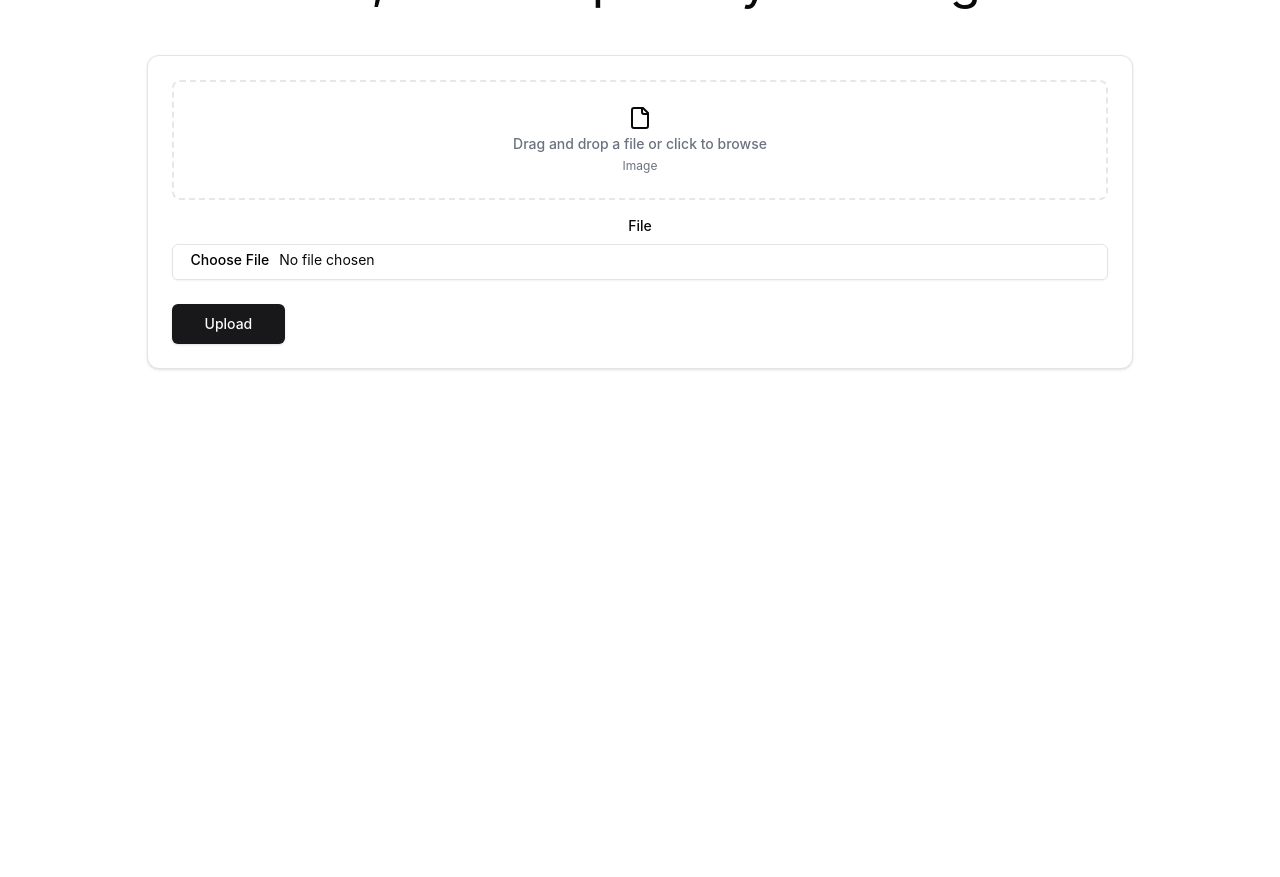
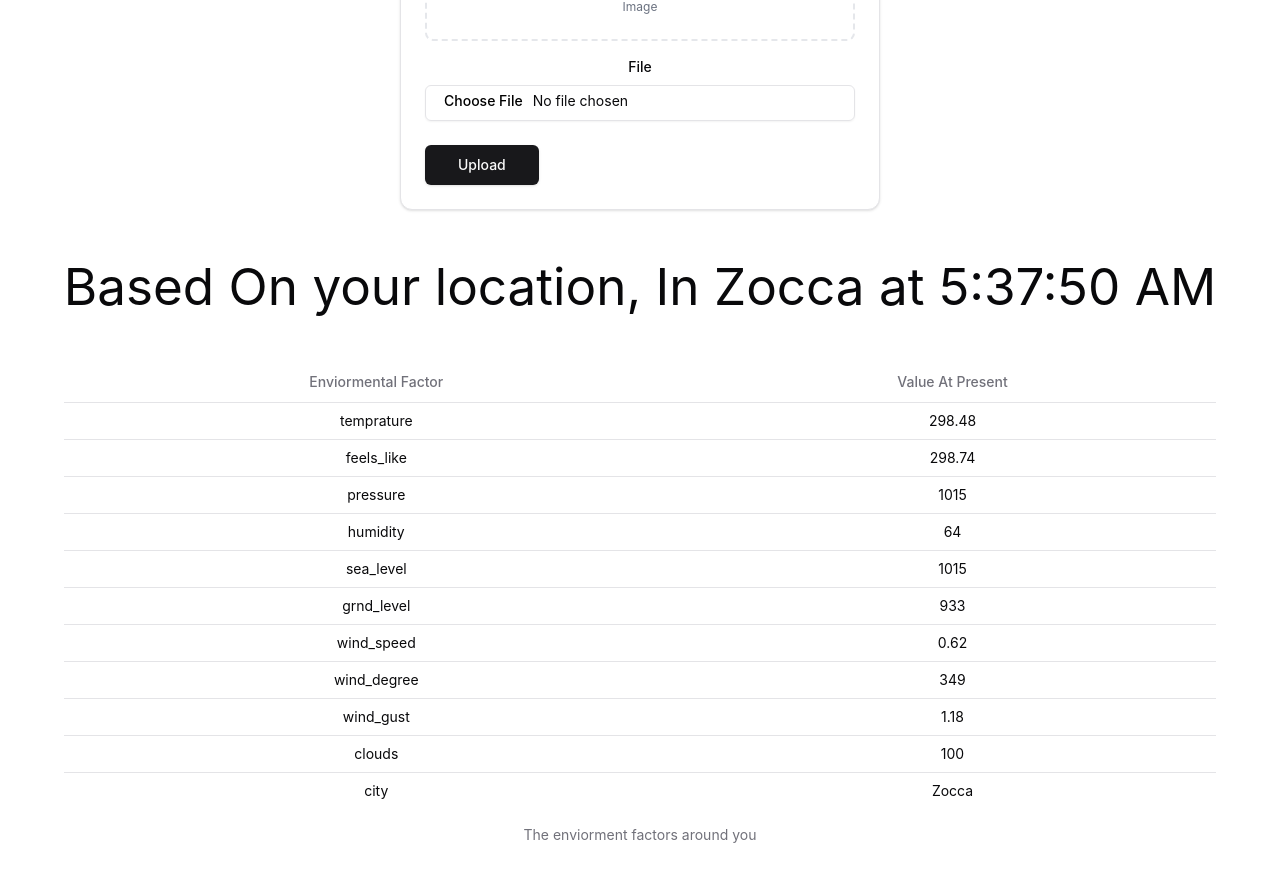
Before and after one commit to DivyanshKaran/SIH_2024, a React (Vite) app: page / in a window 1280 px wide. Shown: the part 240-1117 px from the top of the page. Before the commit the page ends 800 px from the top, so only its background shows below. Built offline with nearby package versions, Linux system fonts and the light colour scheme; no server answers.

Commit message:
Added The Table component

```diff
--- a/src/App.tsx
+++ b/src/App.tsx
@@ -1,5 +1,5 @@
 import "./App.css";
-import Main from "./components/MainComponents/main";
+import Main from "./components/MainComponents/Main";
 
 function App() {
   return (
--- /dev/null
+++ b/src/components/MainComponents/EnviormentFactors.tsx
@@ -0,0 +1,109 @@
+import { useGeolocation } from "@/hooks/useGeolocation";
+import {
+  Table,
+  TableBody,
+  TableCaption,
+  TableCell,
+  TableHead,
+  TableHeader,
+  TableRow,
+} from "../ui/table";
+import { useEffect, useState } from "react";
+// const API_KEY = "c8bd12fc9a1e4a4792290328240409";
+
+interface EnviormentData {
+  temprature: number;
+  feels_like: number;
+  pressure: number;
+  humidity: number;
+  sea_level: number;
+  grnd_level: number;
+  wind_speed: number;
+  wind_degree: number;
+  wind_gust: number;
+  clouds: number;
+  city: string;
+  time: Date;
+}
+
+export default function EnviormentFactors({ data }: EnviormentData) {
+  // console.log(data);
+  const [positiion, setPosition] = useState({ lat: 0, lng: 0 });
+  const [error, setError] = useState("");
+
+  function getPosition() {
+    if (!navigator.geolocation) {
+      setError("Please give permission to fetch us your location");
+      return;
+    }
+    navigator.geolocation.getCurrentPosition(
+      (pos) => {
+        // console.log(pos.coords);
+        setPosition({
+          lat: pos.coords.latitude,
+          lng: pos.coords.longitude,
+        });
+      },
+      (error) => {
+        setError("Please give permission to fetch us your location");
+      }
+    );
+  }
+  useEffect(getPosition, []);
+  // let data: EnviormentData;
+  async function setLocation() {
+    //   const API_URL = `https://api.openweathermap.org/data/3.0/onecall?lat=${positiion.lat}&lon=${positiion.lng}&exclude={part}&appid=${API_KEY}`;
+    // const API_URL = `http://www.7timer.info/bin/api.pl?lon=${positiion.lng}&lat=${positiion.lat}&product=astro&output=json`;
+    // // const API_URL = `https://api.weatherapi.com/v1/forecast.json?key=e41da91f19cc43e683c105740232806&q=${positiion}&days=7%60`;
+    // const respose = await fetch(API_URL);
+    // const rdata = await respose.json();
+    // console.log(rdata);
+    const url =
+      "https://weatherapi-com.p.rapidapi.com/current.json?q=Hazaribagh%2C-0.13";
+    const options = {
+      method: "GET",
+      headers: {
+        "x-rapidapi-key": "f7baf5e290msh65ad94bd3efd709p138069jsn0933db9a73de",
+        "x-rapidapi-host": "weatherapi-com.p.rapidapi.com",
+      },
+    };
+
+    try {
+      const response = await fetch(url, options);
+      const result = await response.json();
+      console.log(result);
+    } catch (error) {
+      console.error(error);
+    }
+  }
+  useEffect(() => setLocation, [positiion]);
+  console.log(positiion);
+  if (error.length > 0) {
+    return <h1>{error}</h1>;
+  }
+  const { time, ...loopData } = data;
+  return (
+    <div>
+      <h1 className="mb-12">
+        Based On your location, In {data.city} at {time.toLocaleTimeString()}
+      </h1>
+      <Table>
+        <TableCaption>The enviorment factors around you</TableCaption>
+        <TableHeader>
+          <TableRow>
+            <TableHead className="text-center">Enviormental Factor</TableHead>
+            <TableHead className="text-center">Value At Present</TableHead>
+          </TableRow>
+        </TableHeader>
+        <TableBody>
+          {Object.entries(loopData).map(([key, value]) => (
+            <TableRow key={key}>
+              <TableCell>{key}</TableCell>
+              <TableCell>{value}</TableCell>
+            </TableRow>
+          ))}
+        </TableBody>
+      </Table>
+    </div>
+  );
+}
--- /dev/null
+++ b/src/components/MainComponents/Main.tsx
@@ -0,0 +1,79 @@
+import FileUploader from "../ui/FileUploader";
+import EnviormentFactors from "./EnviormentFactors";
+
+const data = {
+  coord: {
+    lon: 10.99,
+    lat: 44.34,
+  },
+  weather: [
+    {
+      id: 501,
+      main: "Rain",
+      description: "moderate rain",
+      icon: "10d",
+    },
+  ],
+  base: "stations",
+  main: {
+    temp: 298.48,
+    feels_like: 298.74,
+    temp_min: 297.56,
+    temp_max: 300.05,
+    pressure: 1015,
+    humidity: 64,
+    sea_level: 1015,
+    grnd_level: 933,
+  },
+  visibility: 10000,
+  wind: {
+    speed: 0.62,
+    deg: 349,
+    gust: 1.18,
+  },
+  rain: {
+    "1h": 3.16,
+  },
+  clouds: {
+    all: 100,
+  },
+  dt: 1661870592,
+  sys: {
+    type: 2,
+    id: 2075663,
+    country: "IT",
+    sunrise: 1661834187,
+    sunset: 1661882248,
+  },
+  timezone: 7200,
+  id: 3163858,
+  name: "Zocca",
+  cod: 200,
+};
+
+const propData = {
+  temprature: data.main.temp,
+  feels_like: data.main.feels_like,
+  pressure: data.main.pressure,
+  humidity: data.main.humidity,
+  sea_level: data.main.sea_level,
+  grnd_level: data.main.grnd_level,
+  wind_speed: data.wind.speed,
+  wind_degree: data.wind.deg,
+  wind_gust: data.wind.gust,
+  clouds: data.clouds.all,
+  city: data.name,
+  time: new Date(data.dt),
+};
+
+function Main() {
+  return (
+    <div className="flex flex-col content-center gap-12">
+      <h1 className="">Welcome,Please upload your Crop Image here</h1>
+      <FileUploader />
+      <EnviormentFactors data={propData} />
+    </div>
+  );
+}
+
+export default Main;
--- a/src/components/MainComponents/main.tsx
+++ /dev/null
@@ -1,14 +0,0 @@
-import FileUploader from "../ui/FileUploader";
-
-function Main() {
-  return (
-    <>
-      <h1 className="mb-12">Welcome,Please upload your image here</h1>
-      <>
-        <FileUploader />
-      </>
-    </>
-  );
-}
-
-export default Main;
--- a/src/components/ui/FileUploader.tsx
+++ b/src/components/ui/FileUploader.tsx
@@ -6,12 +6,12 @@ import { PropsWithChildren } from "react";
 
 export default function FileUploader() {
   return (
-    <Card>
+    <Card className="w-[30rem] m-auto">
       <CardContent className="p-6 space-y-4">
         <div className="border-2 border-dashed border-gray-200 rounded-lg flex flex-col gap-1 p-6 items-center">
           <FileIcon />
           <span className="text-sm font-medium text-gray-500">
-            Drag and drop a file or click to browse
+            Drag and drop a image or click to browse
           </span>
           <span className="text-xs text-gray-500">Image</span>
         </div>
--- /dev/null
+++ b/src/components/ui/table.tsx
@@ -0,0 +1,120 @@
+import * as React from "react"
+
+import { cn } from "@/lib/utils"
+
+const Table = React.forwardRef<
+  HTMLTableElement,
+  React.HTMLAttributes<HTMLTableElement>
+>(({ className, ...props }, ref) => (
+  <div className="relative w-full overflow-auto">
+    <table
+      ref={ref}
+      className={cn("w-full caption-bottom text-sm", className)}
+      {...props}
+    />
+  </div>
+))
+Table.displayName = "Table"
+
+const TableHeader = React.forwardRef<
+  HTMLTableSectionElement,
+  React.HTMLAttributes<HTMLTableSectionElement>
+>(({ className, ...props }, ref) => (
+  <thead ref={ref} className={cn("[&_tr]:border-b", className)} {...props} />
+))
+TableHeader.displayName = "TableHeader"
+
+const TableBody = React.forwardRef<
+  HTMLTableSectionElement,
+  React.HTMLAttributes<HTMLTableSectionElement>
+>(({ className, ...props }, ref) => (
+  <tbody
+    ref={ref}
+    className={cn("[&_tr:last-child]:border-0", className)}
+    {...props}
+  />
+))
+TableBody.displayName = "TableBody"
+
+const TableFooter = React.forwardRef<
+  HTMLTableSectionElement,
+  React.HTMLAttributes<HTMLTableSectionElement>
+>(({ className, ...props }, ref) => (
+  <tfoot
+    ref={ref}
+    className={cn(
+      "border-t bg-muted/50 font-medium [&>tr]:last:border-b-0",
+      className
+    )}
+    {...props}
+  />
+))
+TableFooter.displayName = "TableFooter"
+
+const TableRow = React.forwardRef<
+  HTMLTableRowElement,
+  React.HTMLAttributes<HTMLTableRowElement>
+>(({ className, ...props }, ref) => (
+  <tr
+    ref={ref}
+    className={cn(
+      "border-b transition-colors hover:bg-muted/50 data-[state=selected]:bg-muted",
+      className
+    )}
+    {...props}
+  />
+))
+TableRow.displayName = "TableRow"
+
+const TableHead = React.forwardRef<
+  HTMLTableCellElement,
+  React.ThHTMLAttributes<HTMLTableCellElement>
+>(({ className, ...props }, ref) => (
+  <th
+    ref={ref}
+    className={cn(
+      "h-10 px-2 text-left align-middle font-medium text-muted-foreground [&:has([role=checkbox])]:pr-0 [&>[role=checkbox]]:translate-y-[2px]",
+      className
+    )}
+    {...props}
+  />
+))
+TableHead.displayName = "TableHead"
+
+const TableCell = React.forwardRef<
+  HTMLTableCellElement,
+  React.TdHTMLAttributes<HTMLTableCellElement>
+>(({ className, ...props }, ref) => (
+  <td
+    ref={ref}
+    className={cn(
+      "p-2 align-middle [&:has([role=checkbox])]:pr-0 [&>[role=checkbox]]:translate-y-[2px]",
+      className
+    )}
+    {...props}
+  />
+))
+TableCell.displayName = "TableCell"
+
+const TableCaption = React.forwardRef<
+  HTMLTableCaptionElement,
+  React.HTMLAttributes<HTMLTableCaptionElement>
+>(({ className, ...props }, ref) => (
+  <caption
+    ref={ref}
+    className={cn("mt-4 text-sm text-muted-foreground", className)}
+    {...props}
+  />
+))
+TableCaption.displayName = "TableCaption"
+
+export {
+  Table,
+  TableHeader,
+  TableBody,
+  TableFooter,
+  TableHead,
+  TableRow,
+  TableCell,
+  TableCaption,
+}
--- /dev/null
+++ b/src/hooks/useGeolocation.ts
@@ -0,0 +1,32 @@
+import { useEffect, useState } from "react";
+
+// interface coordinate {
+//   lat: string;
+//   lng: string;
+// }
+
+export function useGeolocation() {
+  const [positiion, setPosition] = useState({ lat: 0, lng: 0 });
+  const [error, setError] = useState("");
+  function getPosition() {
+    if (!navigator.geolocation) {
+      setError("Please give permission to fetch us your location");
+      return;
+    }
+    navigator.geolocation.getCurrentPosition(
+      (pos) => {
+        // console.log(pos.coords);
+        setPosition({
+          lat: pos.coords.latitude,
+          lng: pos.coords.longitude,
+        });
+      },
+      (error) => {
+        setError("Please give permission to fetch us your location");
+      }
+    );
+  }
+  useEffect(getPosition, []);
+  // console.log(positiion);
+  return { positiion, error };
+}
```
Also changed, not shown: src/components/MainComponents/Table.tsx (added).
